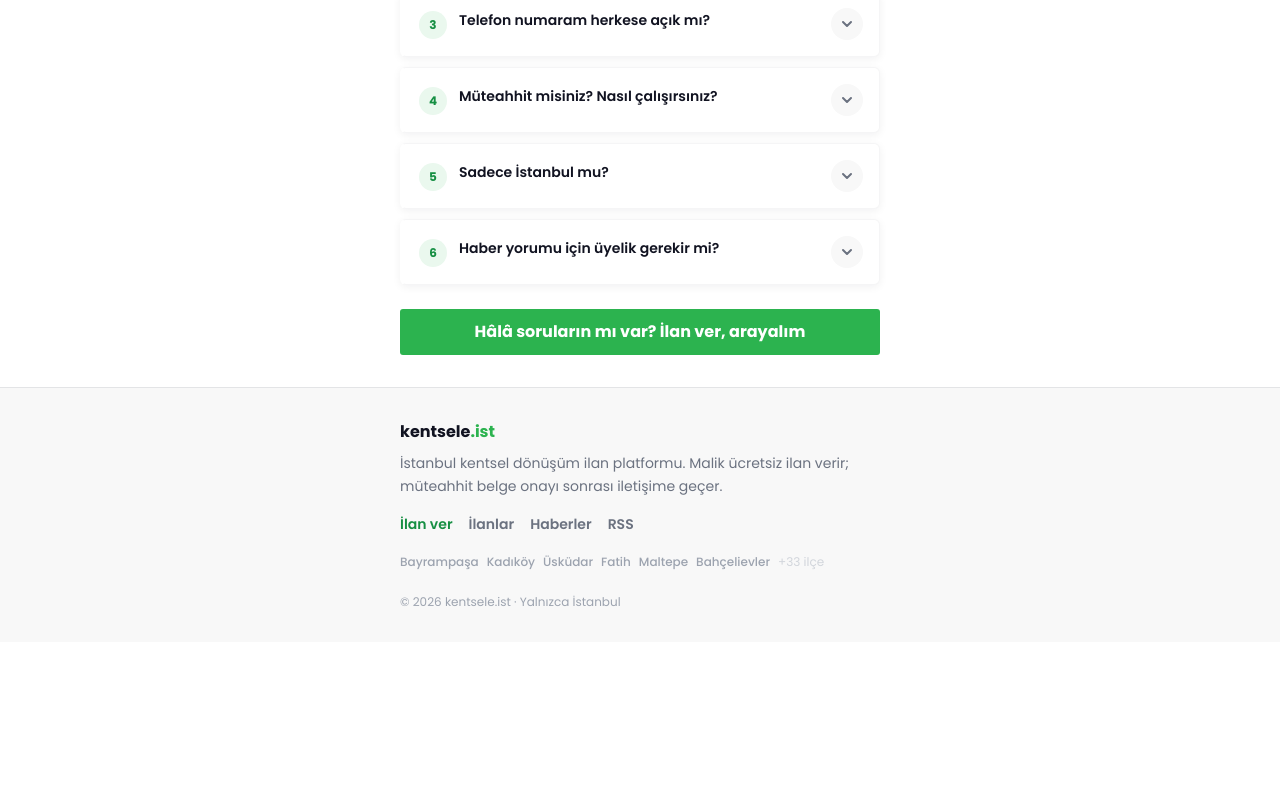
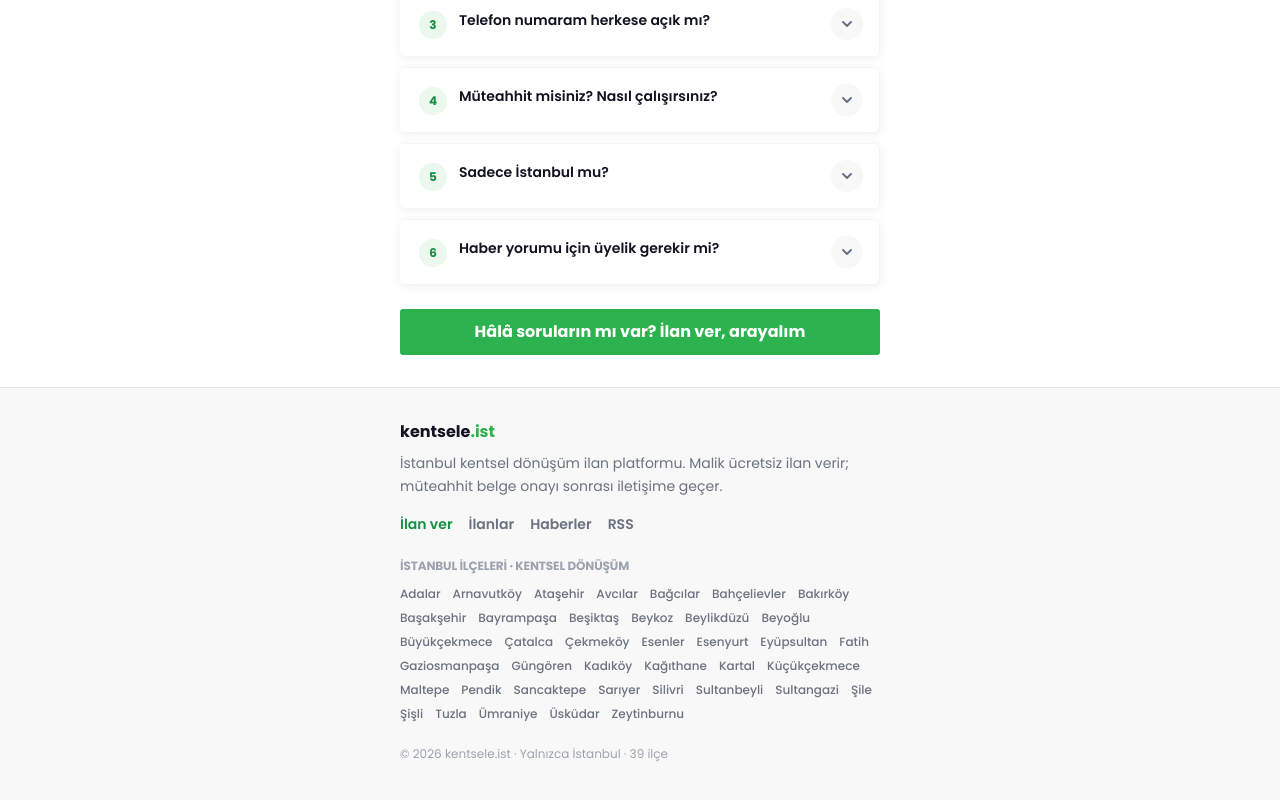
Before and after one commit to ahmetnumankoseoglu/kentsele.ist, a Next.js app: page / in a window 1280 px wide. Shown: the part 3150-3950 px from the top of the page. Before the commit the page ends 3904 px from the top, so only its background shows below. Built offline with nearby package versions, Linux system fonts and the light colour scheme; no server answers; the database is empty.

Commit message:
fix: popular districts copy, full district footer links, footer bottom gap

```diff
--- a/app/page.tsx
+++ b/app/page.tsx
@@ -285,7 +285,7 @@ export default async function HomePage({
         <section className="pb-8">
           <h2 className="section-title">Popüler ilçeler</h2>
           <p className="mb-4 -mt-2 text-sm text-[#6b7280]">
-            SEO sayfaları: “Bayrampaşa kentsel dönüşüm” gibi ilçe rehberleri.
+            İstanbul’da en çok aranan kentsel dönüşüm bölgelerine hızlı erişim.
           </p>
           <div className="flex flex-wrap gap-2">
             {POPULAR_ILCELER.map((name) => (
--- a/components/home/HomeFooter.tsx
+++ b/components/home/HomeFooter.tsx
@@ -1,19 +1,13 @@
 import Link from "next/link";
-import { ISTANBUL_ILCELER, ilceToSeoSlug } from "@/lib/constants/istanbul-ilceler";
-
-const FOOTER_ILCELER = [
-  "Bayrampaşa",
-  "Kadıköy",
-  "Üsküdar",
-  "Fatih",
-  "Maltepe",
-  "Bahçelievler",
-] as const;
+import {
+  ISTANBUL_ILCELER,
+  ilceToSeoSlug,
+} from "@/lib/constants/istanbul-ilceler";
 
 export function HomeFooter() {
   return (
-    <footer className="border-t border-[#e3e4e6] bg-[#f8f8f8]">
-      <div className="mx-auto max-w-lg px-4 py-8">
+    <footer className="-mb-28 border-t border-[#e3e4e6] bg-[#f8f8f8] pb-28">
+      <div className="mx-auto max-w-lg px-4 pb-6 pt-8">
         <p className="text-base font-bold text-[#111321]">
           kentsele<span className="text-[#2cb34f]">.ist</span>
         </p>
@@ -35,22 +29,25 @@ export function HomeFooter() {
             RSS
           </Link>
         </div>
-        <div className="mt-5 flex flex-wrap gap-2">
-          {FOOTER_ILCELER.map((ilce) => (
+
+        <h3 className="mt-6 text-xs font-bold uppercase tracking-wide text-[#9ca3af]">
+          İstanbul ilçeleri · kentsel dönüşüm
+        </h3>
+        <div className="mt-3 flex flex-wrap gap-x-3 gap-y-2">
+          {ISTANBUL_ILCELER.map((ilce) => (
             <Link
               key={ilce}
               href={`/${ilceToSeoSlug(ilce)}`}
-              className="text-xs font-medium text-[#9ca3af] hover:text-[#168f43]"
+              className="text-xs font-medium text-[#6b7280] hover:text-[#168f43]"
             >
               {ilce}
             </Link>
           ))}
-          <span className="text-xs text-[#d1d5db]">
-            +{ISTANBUL_ILCELER.length - FOOTER_ILCELER.length} ilçe
-          </span>
         </div>
+
         <p className="mt-6 text-xs text-[#9ca3af]">
-          © {new Date().getFullYear()} kentsele.ist · Yalnızca İstanbul
+          © {new Date().getFullYear()} kentsele.ist · Yalnızca İstanbul ·{" "}
+          {ISTANBUL_ILCELER.length} ilçe
         </p>
       </div>
     </footer>
```
